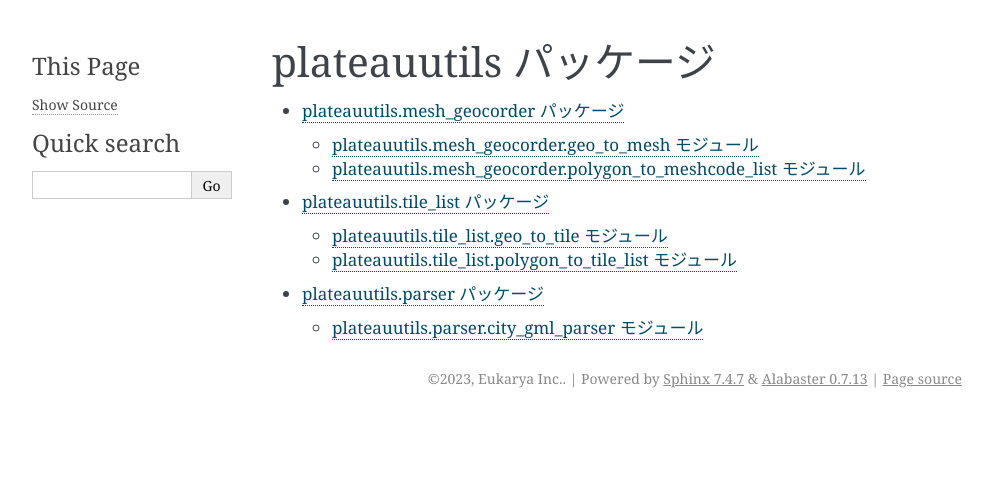
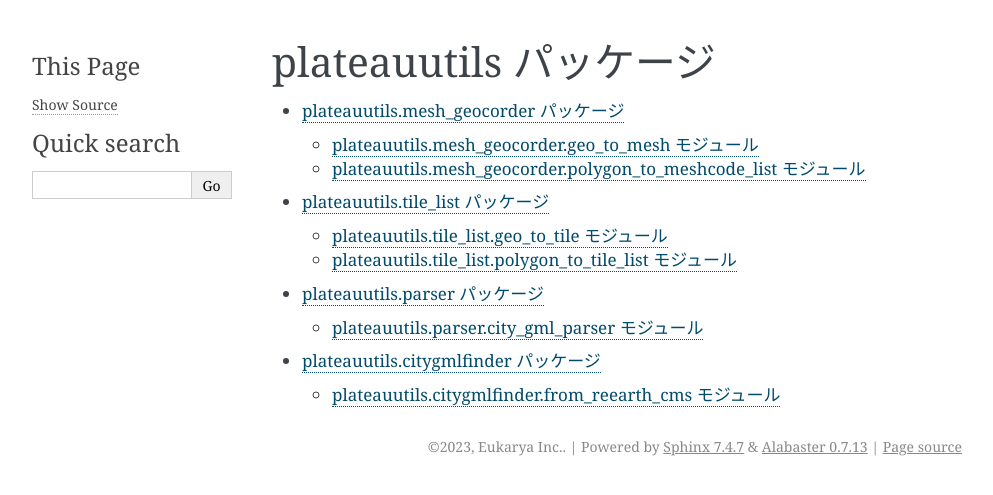
Before and after one commit to eukarya-inc/plateauutils, a Sphinx documentation site: the page built from doc/plateauutils.rst, in a window 1280 px wide. Shown: the top 495 px of the page, without its empty margins (148-1141 px from the left). Built offline with Sphinx 7.4.7, drawn with Linux system fonts in a browser that asks for light colours.

Commit message:
(refs #29) added docs

```diff
--- /dev/null
+++ b/doc/plateauutils.citygmlfinder.rst
@@ -0,0 +1,10 @@
+plateauutils.citygmlfinder パッケージ
+======================================
+
+plateauutils.citygmlfinder.from_reearth_cms モジュール
+--------------------------------------------------
+
+.. automodule:: plateauutils.citygmlfinder.from_reearth_cms
+    :members:
+    :undoc-members:
+    :show-inheritance:
--- a/doc/plateauutils.rst
+++ b/doc/plateauutils.rst
@@ -6,3 +6,4 @@ plateauutils パッケージ
     plateauutils.mesh_geocorder
     plateauutils.tile_list
     plateauutils.parser
+    plateauutils.citygmlfinder
```
